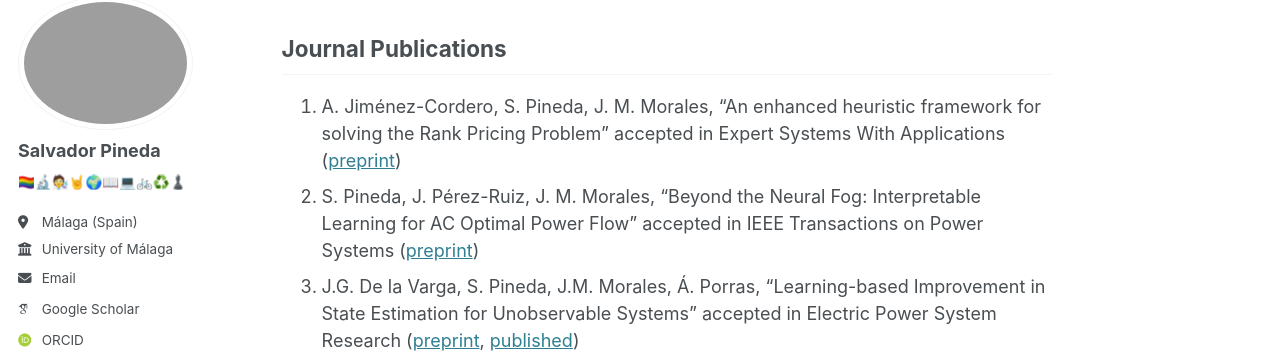
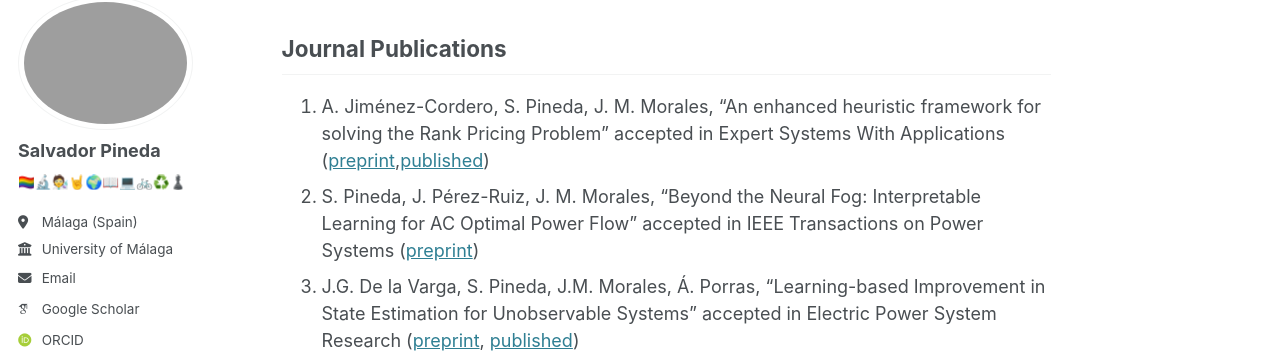
Before and after one commit to salvapineda/salvapineda.github.io, a Jekyll site: the page built from _pages/publications.md, in a window 1280 px wide and 900 px high, scrolled down 447 px. Shown: the part 110-463 px from the top of the window. Built offline with Jekyll 4.4.1, drawn with Linux system fonts in a browser that asks for light colours; some web fonts are replaced.

Commit message:
Update publications.md to include published link for journal article

```diff
--- a/_pages/publications.md
+++ b/_pages/publications.md
@@ -17,7 +17,7 @@ author_profile: true
 
 ## Journal Publications
 
-1.  A. Jiménez-Cordero, S. Pineda, J. M. Morales, "An enhanced heuristic framework for solving the Rank Pricing Problem" accepted in Expert Systems With Applications ([preprint](https://arxiv.org/abs/2405.15702))
+1.  A. Jiménez-Cordero, S. Pineda, J. M. Morales, "An enhanced heuristic framework for solving the Rank Pricing Problem" accepted in Expert Systems With Applications ([preprint](https://arxiv.org/abs/2405.15702),[published](https://www.sciencedirect.com/science/article/pii/S0957417425007444?dgcid=coauthor))
 1.  S. Pineda, J. Pérez-Ruiz, J. M. Morales, "Beyond the Neural Fog: Interpretable Learning for AC Optimal Power Flow" accepted in IEEE Transactions on Power Systems ([preprint](https://arxiv.org/pdf/2408.05228))
 1.  J.G. De la Varga, S. Pineda, J.M. Morales, Á. Porras, "Learning-based Improvement in State Estimation for Unobservable Systems" accepted in Electric Power System Research ([preprint](https://arxiv.org/abs/2307.16822), [published](https://www.sciencedirect.com/science/article/pii/S0378779624011544))
 1.  A. Stratigakos, S. Pineda, J.M. Morales, "Decision-focused linear pooling for probabilistic forecast combination" accepted in International Journal of Forecasting ([preprint](https://hal.science/hal-04593114/document), [published](https://www.sciencedirect.com/science/article/pii/S0169207024001213))
```
